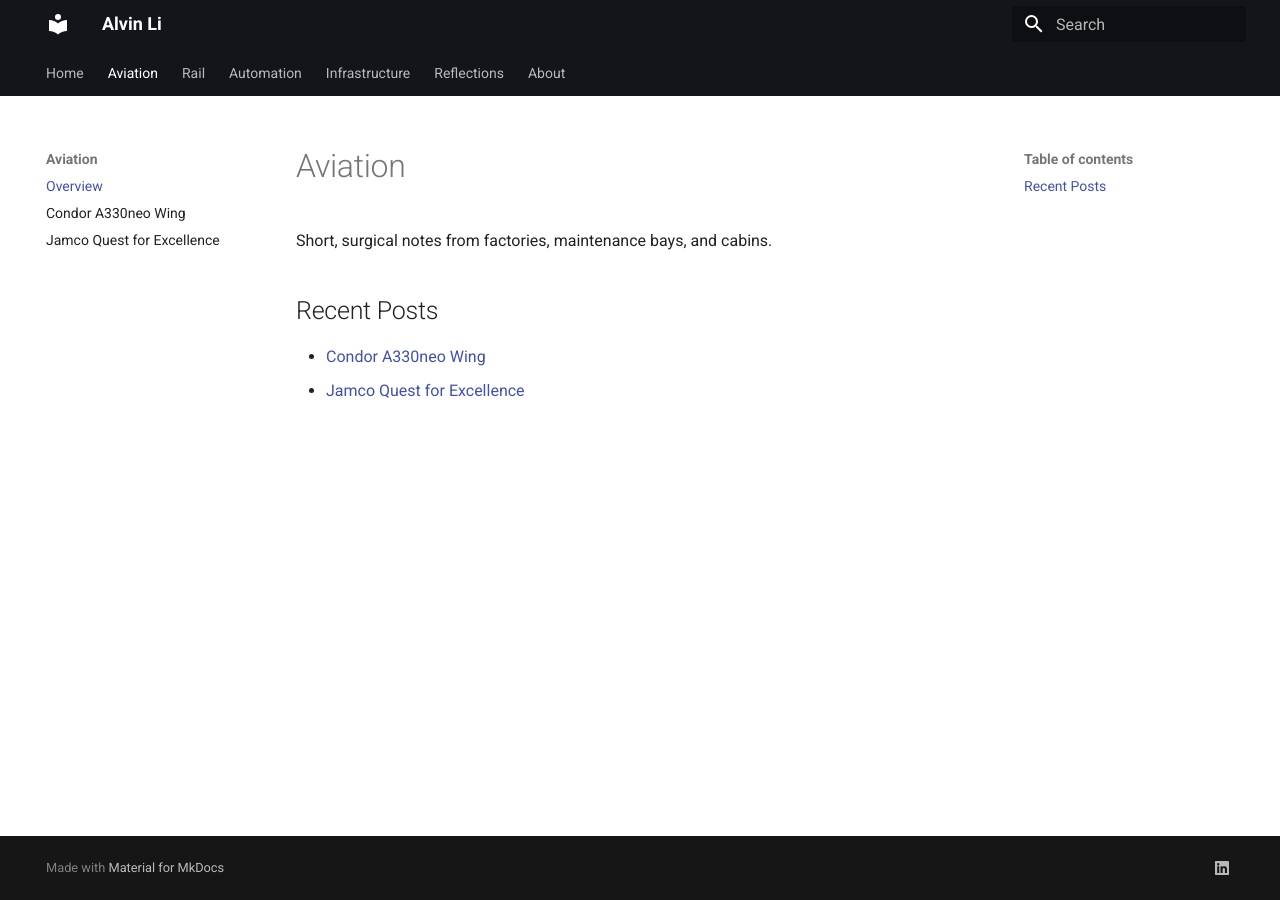
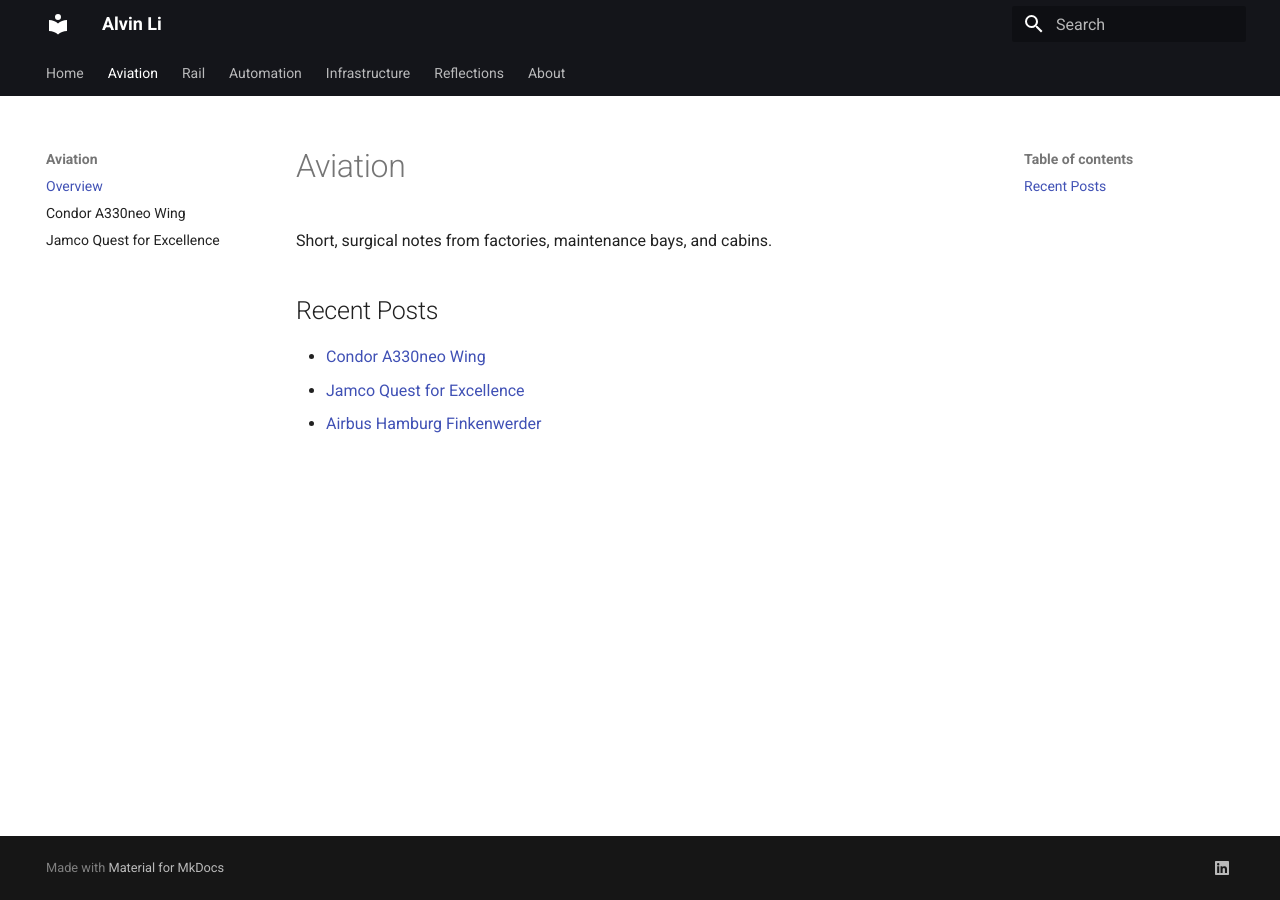
Before and after one commit to alvvvli/alvin-site, an MkDocs documentation site: the page built from docs/aviation/index.md, in a window 1280 px wide. Built offline with MkDocs 1.6.1 and Material for MkDocs 9.7.7, drawn with Linux system fonts in a browser that asks for light colours.

Commit message:
Update index.md

```diff
--- a/docs/aviation/index.md
+++ b/docs/aviation/index.md
@@ -5,3 +5,4 @@ Short, surgical notes from factories, maintenance bays, and cabins.
 ## Recent Posts
 - [Condor A330neo Wing](a330neofra.md)
 - [Jamco Quest for Excellence](jamco.md)
+- [Airbus Hamburg Finkenwerder](airbushamburg.md)
```
